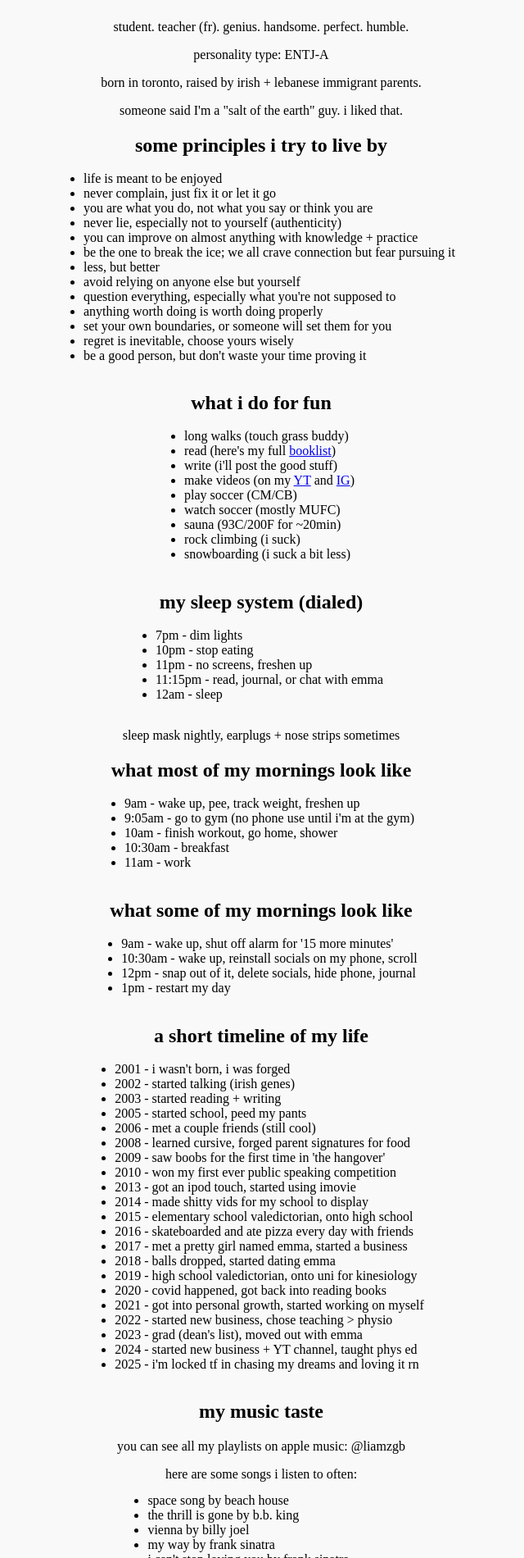
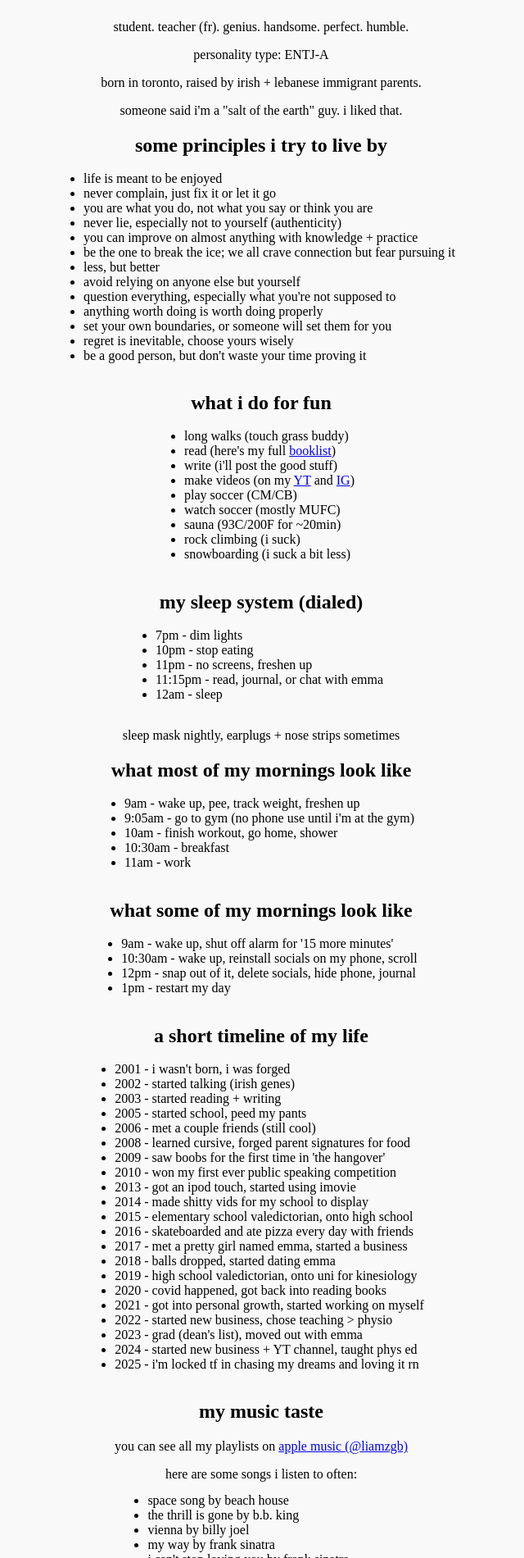
Before and after one commit to lzgb/lzgb, a plain HTML site: page about-me/about-me.html in a window 1280 px wide. Shown: the part 460-2360 px from the top of the page at 82% size, without its empty margins (321-961 px from the left). Drawn offline with Linux system fonts and the light colour scheme.

Commit message:
minor about me changes

```diff
--- a/about-me/about-me.html
+++ b/about-me/about-me.html
@@ -53,7 +53,7 @@
 		<p>student. teacher (fr). genius. handsome. perfect. humble.</p>
 		<p>personality type: ENTJ-A</p>
 		<p>born in toronto, raised by irish + lebanese immigrant parents.</p>
-		<p>someone said I'm a "salt of the earth" guy. i liked that.</p>
+		<p>someone said i'm a "salt of the earth" guy. i liked that.</p>
         <h2>some principles i try to live by</h2>
         <ul>
             <li>life is meant to be enjoyed</li>
@@ -131,7 +131,7 @@
             <li>2025 - i'm locked tf in chasing my dreams and loving it rn</li>
         </ul>
         <h2>my music taste</h2>
-        <p>you can see all my playlists on apple music: @liamzgb
+        <p>you can see all my playlists on <a href="https://music.apple.com/profile/liamzgb" target="_blank">apple music (@liamzgb)</a>
         <p>here are some songs i listen to often:</p>
         <ul>
             <li>space song by beach house</li>
```
